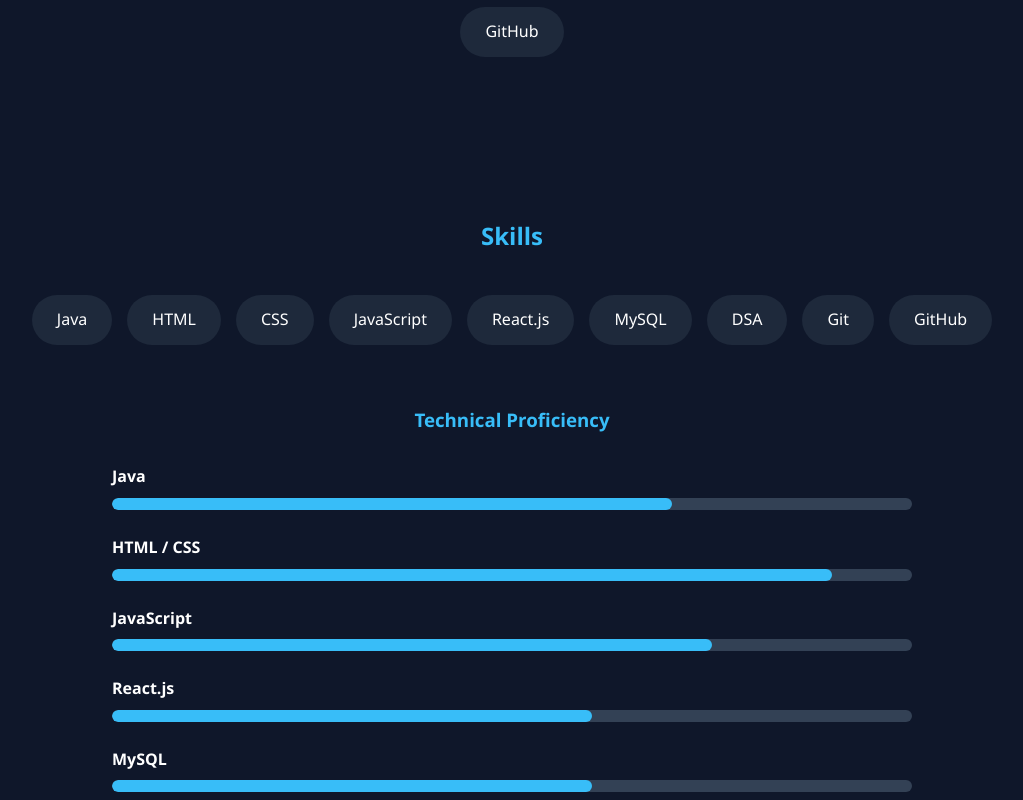
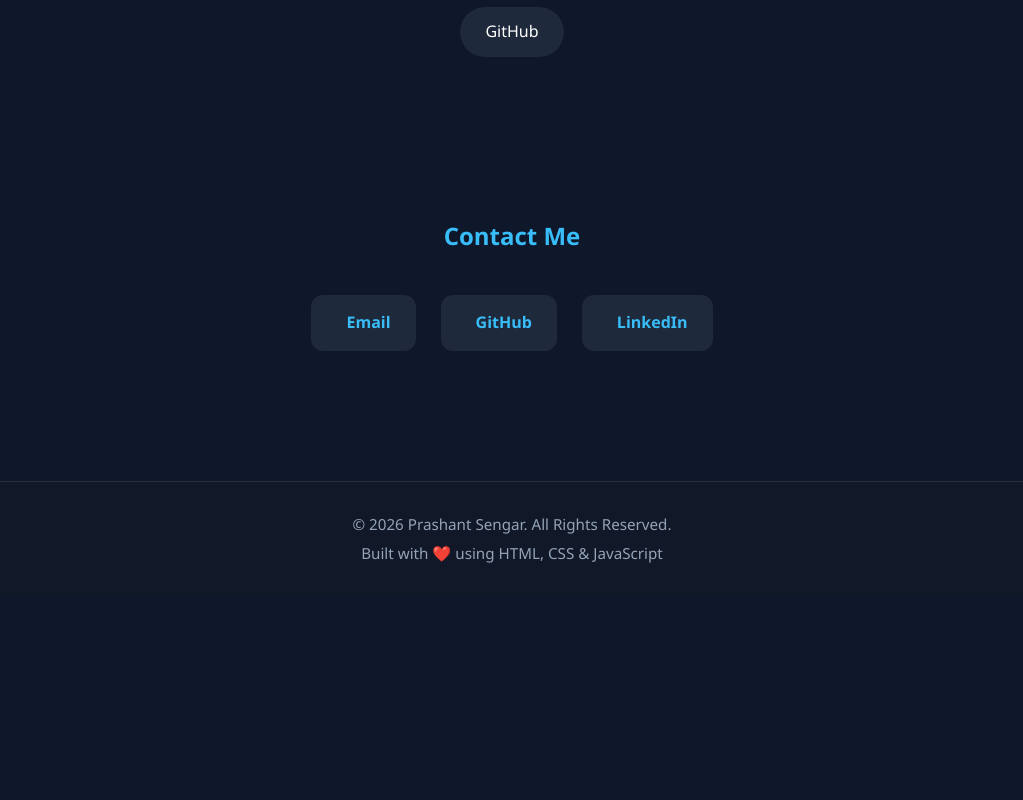
Before and after one commit to Prashantsengar99/portfolio, a plain HTML site: page index.html in a window 1280 px wide. Shown: the part 3100-3900 px from the top of the page, without its empty margins (128-1151 px from the left). After the commit the page ends 3695 px from the top, so only its background shows below. Drawn offline with Linux system fonts and the light colour scheme.

Commit message:
Updated portfolio

```diff
--- a/index.html
+++ b/index.html
@@ -179,61 +179,7 @@
             <span>GitHub</span>
         </div>
     </section>
-    <section id="skills">
-    <h2>Skills</h2>
 
-    <div class="skills">
-        <span>Java</span>
-        <span>HTML</span>
-        <span>CSS</span>
-        <span>JavaScript</span>
-        <span>React.js</span>
-        <span>MySQL</span>
-        <span>DSA</span>
-        <span>Git</span>
-        <span>GitHub</span>
-    </div>
-
-    <div class="skill-bars">
-
-        <h3>Technical Proficiency</h3>
-
-        <div class="skill">
-            <p>Java</p>
-            <div class="progress">
-                <div class="progress-fill" style="width:70%"></div>
-            </div>
-        </div>
-
-        <div class="skill">
-            <p>HTML / CSS</p>
-            <div class="progress">
-                <div class="progress-fill" style="width:90%"></div>
-            </div>
-        </div>
-
-        <div class="skill">
-            <p>JavaScript</p>
-            <div class="progress">
-                <div class="progress-fill" style="width:75%"></div>
-            </div>
-        </div>
-
-        <div class="skill">
-            <p>React.js</p>
-            <div class="progress">
-                <div class="progress-fill" style="width:60%"></div>
-            </div>
-        </div>
-
-        <div class="skill">
-            <p>MySQL</p>
-            <div class="progress">
-                <div class="progress-fill" style="width:60%"></div>
-            </div>
-        </div>
-
-    </div>
 </section>
 
     <section id="contact">
```
